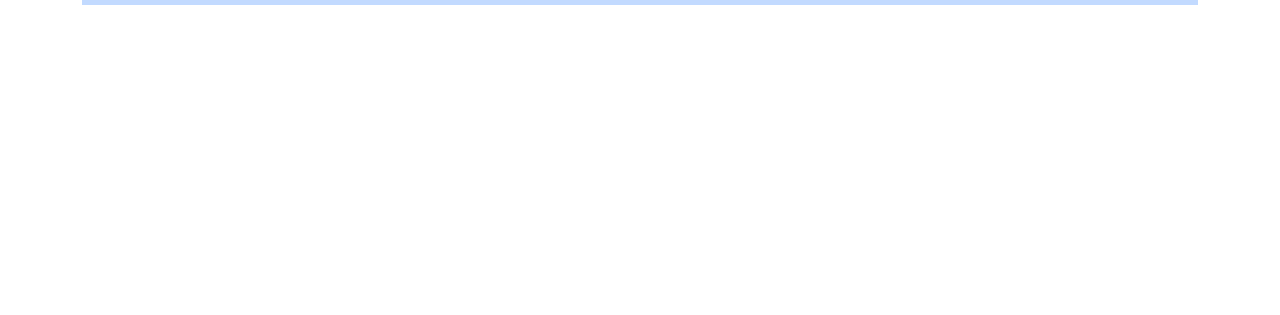
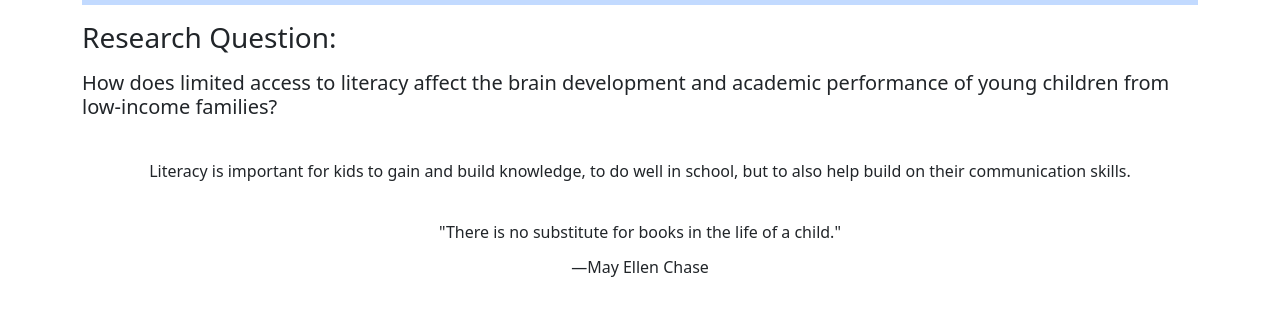
Before and after one commit to jessicaktran/jessicaktran, a plain HTML site: page index.html in a window 1280 px wide. Shown: the part 51-366 px from the top of the page. Drawn offline with nearby package versions, Linux system fonts and the light colour scheme.

Commit message:
index.html

```diff
--- a/index.html
+++ b/index.html
@@ -28,8 +28,12 @@
               </div>
             </div>
           </nav>
-
-
-    <script src="https://cdn.jsdelivr.net/npm/bootstrap@5.3.2/dist/js/bootstrap.bundle.min.js"></script>
+      <p></p>
+      <h3>Research Question:</h3> <p></p>
+      <h5>How does limited access to literacy affect the brain development and academic performance of young children from low-income families?</h5><p></p>
+      <center><br> Literacy is important for kids to gain and build knowledge, to do well in school, but to also help build on their communication skills.<p></p><br>
+     <h6>"There is no substitute for books in the life of a child."<p></p>—May Ellen Chase</h6> </center>
+    </div>
+     <script src="https://cdn.jsdelivr.net/npm/bootstrap@5.3.2/dist/js/bootstrap.bundle.min.js"></script>
 </body>
 </html>
```
